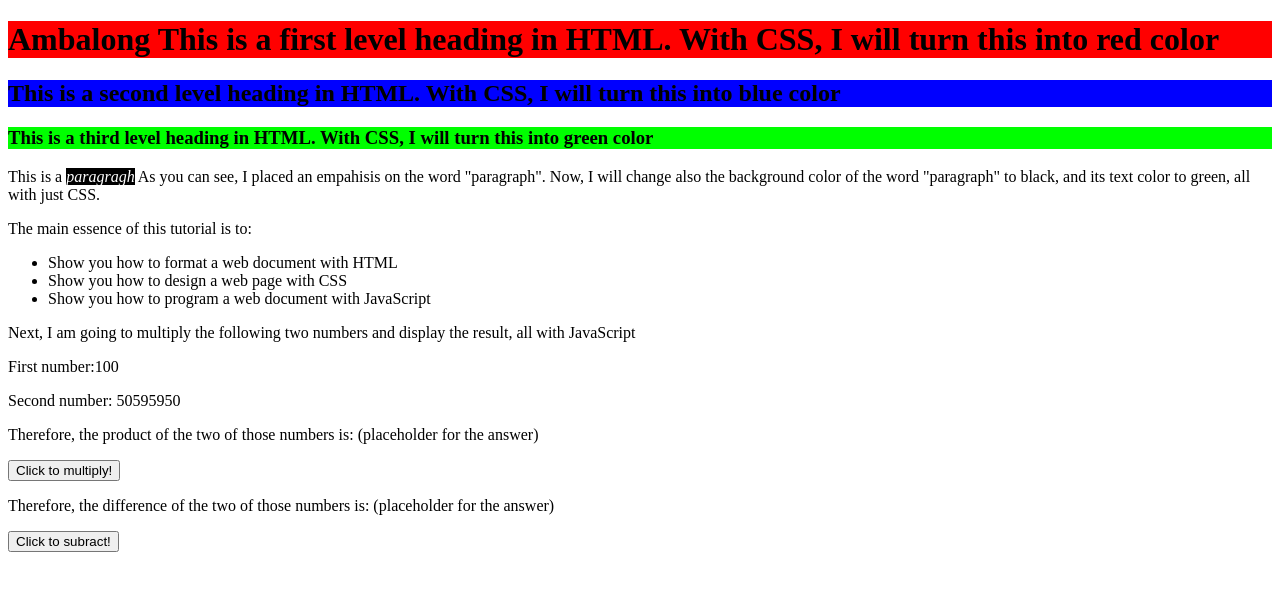
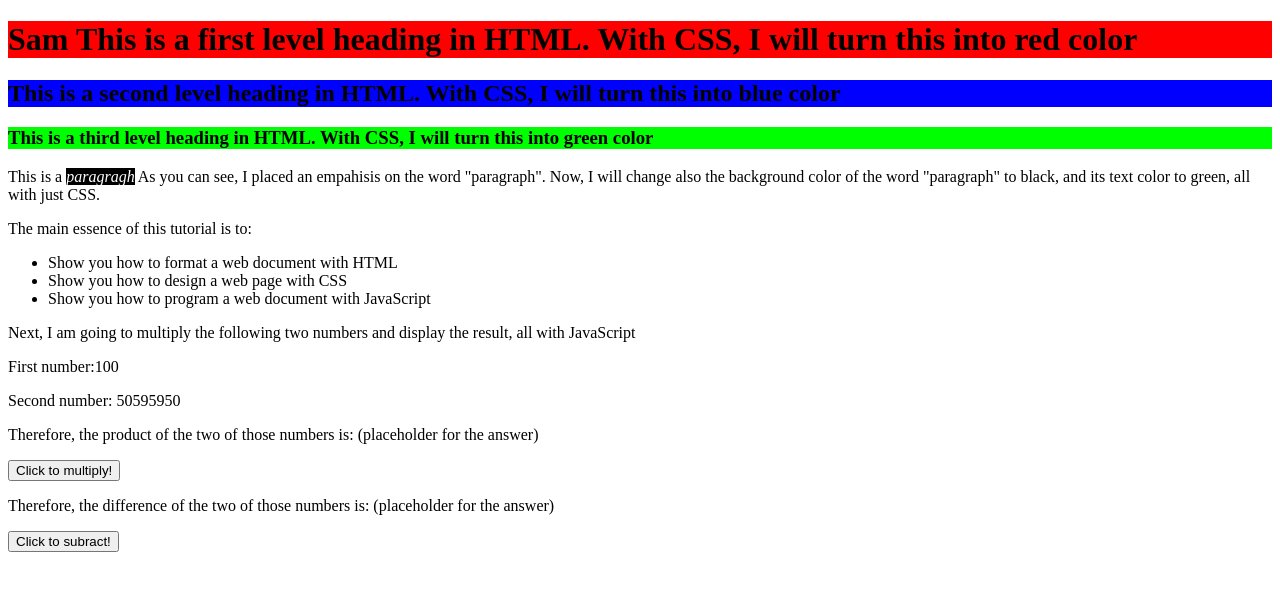
Before and after one commit to jessieconnralphsam/Exercise-1, a plain HTML site: page index.html in a window 1280 px wide. Drawn offline with Linux system fonts and the light colour scheme.

Commit message:
Update index.html

```diff
--- a/index.html
+++ b/index.html
@@ -8,7 +8,7 @@
   <title>Document</title>
 </head>
 <body>
-  <h1>Ambalong    This is a first level heading in HTML. With CSS, I will turn this into red color</h1>
+  <h1>Sam This is a first level heading in HTML. With CSS, I will turn this into red color</h1>
   <h2>This is a second level heading in HTML. With CSS, I will turn this into blue color</h2>
   <h3>This is a third level heading in HTML. With CSS, I will turn this into green color</h3>
   <p>This is a <em>paragragh</em> As you can see, I placed an empahisis on the word "paragraph". Now, I will change also
```
